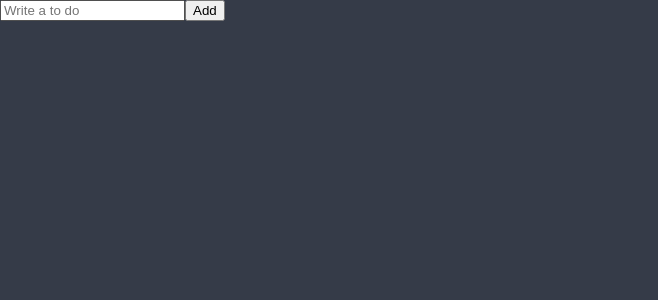
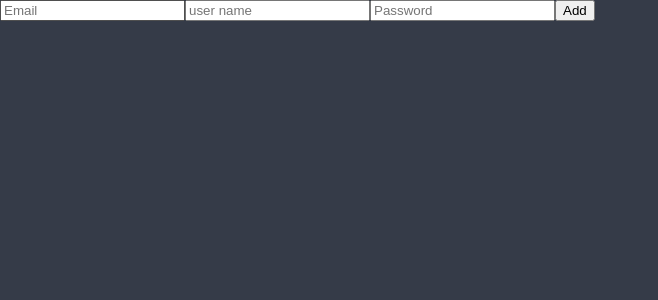
Before and after one commit to subtitle1/ToDo, a React (Create React App) app: page / in a window 1280 px wide. Shown: the top 300 px of the page, without its empty margins (0-658 px from the left). Built offline with nearby package versions, Linux system fonts and the light colour scheme; a web font is replaced by a local one.

Commit message:
start todo

```diff
--- a/src/TodoList.tsx
+++ b/src/TodoList.tsx
@@ -33,12 +33,31 @@ import { useForm } from "react-hook-form";
 } */
 
 function ToDoList() {
-  const { register, watch } = useForm();
-  console.log(watch());
+  const { register, handleSubmit, formState } = useForm();
+  const onValid = (data: any) => {
+    console.log(data);
+  };
+
+  console.log(formState.errors);
+
   return (
     <div>
-      <form>
-        <input {...register("toDo")} placeholder="Write a to do" />
+      <form onSubmit={handleSubmit(onValid)}>
+        <input {...register("email", { required: true })} placeholder="Email" />
+        <input
+          {...register("username", { required: true, minLength: 5 })}
+          placeholder="user name"
+        />
+        <input
+          {...register("password", {
+            required: "Password is required",
+            minLength: {
+              value: 5,
+              message: "Your password is too short",
+            },
+          })}
+          placeholder="Password"
+        />
         <button>Add</button>
       </form>
     </div>
```
Also changed, not shown: 1 other file (tests, documents, lock files or other folders).
